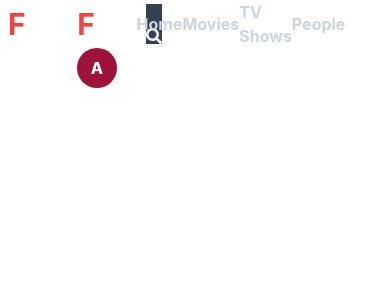
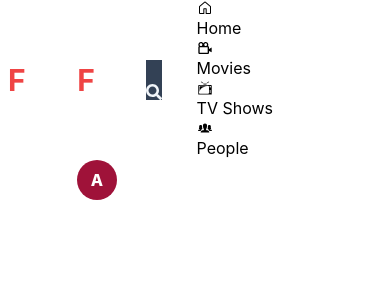
Before and after one commit to mohammedansarusman/tmdb-movie-app, a React (Create React App) app: page / in a window 390 px wide. Shown: the top 300 px of the page. Built offline with nearby package versions, Linux system fonts and the light colour scheme.

Commit message:
responsive nav bar wip

```diff
--- a/src/Components/NavigationBar.js
+++ b/src/Components/NavigationBar.js
@@ -2,6 +2,13 @@ import React from 'react'
 import { FaSearch } from "react-icons/fa";
 import { useSelector,useDispatch } from 'react-redux';
 import {changeColor} from '../ReduxStore/themeSlice';
+import { GoHome } from "react-icons/go";
+import { BiCameraMovie } from "react-icons/bi";
+import { GiTv } from "react-icons/gi";
+import { IoIosPeople } from "react-icons/io";
+
+
+
 
 
 const NavigationBar = () => {
@@ -11,19 +18,19 @@ const NavigationBar = () => {
   return (
     <div>
       {console.log("rendering")}
-        <div className="lg:w-full lg:h-[60px] lg:bg-green-500 lg:flex lg:px-[3%]
-          md:bg-blue-500 md:h-[60px] md:flex md:px-[3%]">
+        <div className="xl:w-full xl:h-[60px] xl:bg-green-500 xl:flex xl:px-[3%]
+          lg:bg-blue-500 lg:h-[60px] lg:flex lg:px-[3%]">
         {/* navigation 70% started */}
-        <div className="w-[70%] h-full flex flex-row justify-between items-center">
-          <div className='flex w-[50%] items-center'>
+        <div className="w-[70%] h-full flex flex-row justify-between gap-5">
+          <div className='flex w-[40%] items-center'>
             <h1 className="text-3xl font-bold text-red-500 pl-2">F</h1>
             <h1 className="text-center text-3xl font-bold text-white ">ilm</h1>
             <h1 className="text-3xl font-bold text-red-500 pl-2">F</h1>
             <h1 className="text-center text-3xl font-bold text-white ">low</h1>
             {/* Search bar */}
             <div
-              className={`lg:w-[300px] lg:h-7 lg:rounded-full ${searchBarColor} lg:ml-2 lg:flex lg:justify-between lg:items-center lg:px-3
-                md:w-[200px] md:h-7 md:rounded-full ${searchBarColor} md:ml-2 md:flex md:justify-between md:items-center md:px-3`}
+              className={`xl:w-[300px] xl:h-7 xl:rounded-full ${searchBarColor} xl:ml-2 lg:flex xl:justify-between xl:items-center xl:px-3
+                          lg:w-[150px] lg:h-7 lg:rounded-full ${searchBarColor} lg:ml-2 lg:flex lg:justify-between lg:items-center lg:px-3`}
               onFocus={()=>dispatch(changeColor('bg-rose-800'))}
               onBlur={()=>dispatch(changeColor('bg-slate-700'))}
 
@@ -35,14 +42,31 @@ const NavigationBar = () => {
                 <FaSearch className = "text-slate-100 cursor-pointer"/>
             </div>
           </div>
-          <div className="w-[60%] text-slate-300 font-bold flex items-center justify-around ">
-            <h1>Home</h1>
-            <h1>Movies</h1>
-            <h1>TV Shows</h1>
-            <h1>People</h1>
+          <div className="xl:w-[60%] xl:text-slate-300 xl:font-bold xl:flex xl:items-center xl:justify-around
+                          lg:w-[60%] lg:text-slate-300 lg:font-semibold lg:flex lg:items-center lg:justify-around">
+            <div className='xl:px-4 xl:h-[40px] xl:bg-red-300 xl:rounded-full xl:hover:bg-white xl:hover:text-black xl:flex xl:justify-center xl:items-center xl:gap-1
+                            lg:px-2 lg:h-[35px] lg:bg-red-400 lg:rounded-full lg:hover:bg-white lg:hover:text-black lg:flex lg:justify-center lg:items-center lg:gap-0'>
+              <GoHome/>
+              <h1 className='lg:text-sm xl:text-base'>Home</h1>
+            </div>
+            <div className='xl:px-4 xl:h-[40px] xl:bg-red-400 xl:rounded-full xl:hover:bg-white xl:hover:text-black xl:flex xl:justify-center xl:items-center xl:gap-1
+                            lg:px-2 lg:h-[35px] lg:bg-red-400 lg:rounded-full lg:hover:bg-white lg:hover:text-black lg:flex lg:justify-center lg:items-center lg:gap-0'>
+              <BiCameraMovie />
+              <h1 className='lg:text-sm xl:text-base'>Movies</h1>
+            </div>
+            <div className='xl:px-4 xl:h-[40px] xl:bg-red-400 xl:rounded-full xl:hover:bg-white xl:hover:text-black xl:flex xl:justify-center xl:items-center xl:gap-1
+                            lg:px-2 lg:h-[35px] lg:bg-red-400 lg:rounded-full lg:hover:bg-white lg:hover:text-black lg:flex lg:justify-center lg:items-center lg:gap-0'>
+              <GiTv />
+              <h1 className='lg:text-sm xl:text-base'>TV Shows</h1>
+            </div>
+            <div className='xl:px-4 xl:h-[40px] xl:bg-red-400 xl:rounded-full xl:hover:bg-white xl:hover:text-black xl:flex xl:justify-center xl:items-center xl:gap-1
+                            lg:px-2 lg:h-[35px] lg:bg-red-400 lg:rounded-full lg:hover:bg-white lg:hover:text-black lg:flex lg:justify-center lg:items-center lg:gap-0'>
+              <IoIosPeople className=''/>
+              <h1 className='lg:text-sm xl:text-base'>People</h1>
+            </div>
           </div>
         </div>
-        {/* Navigation bar 30% ended */}
+        {/* Navigation bar 30% started */}
         <div className="w-[30%] h-full flex items-center justify-end">
           <div className="w-[40px] h-[40px] bg-rose-800 rounded-full text-white flex items-center justify-center font-extrabold">A</div>
         </div>
--- a/src/ReduxStore/themeSlice.js
+++ b/src/ReduxStore/themeSlice.js
@@ -7,7 +7,7 @@ const themeSlice = createSlice({
     },
     reducers:{
         changeColor:(state,action)=>{
-            console.log("action",action)
+            // console.log("action",action)
             state.searchColor = action.payload;
         }
     }
```
